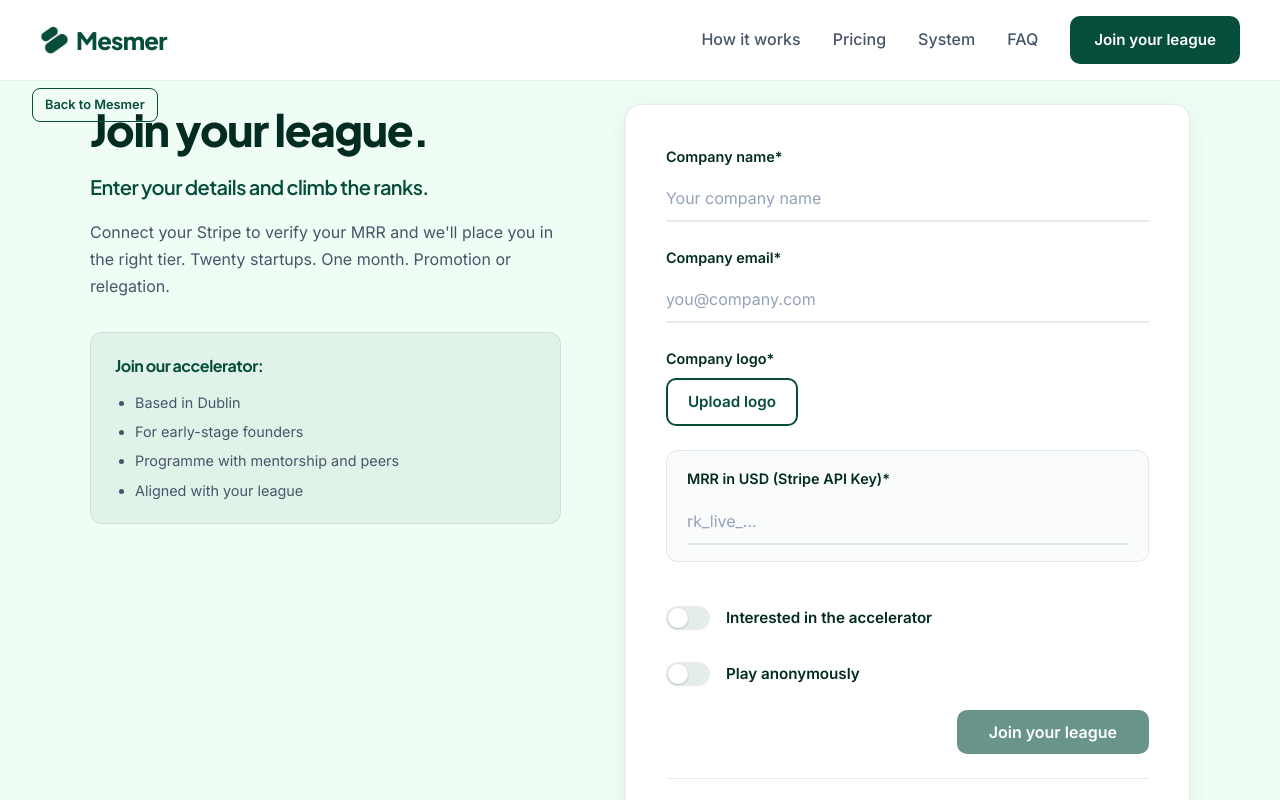
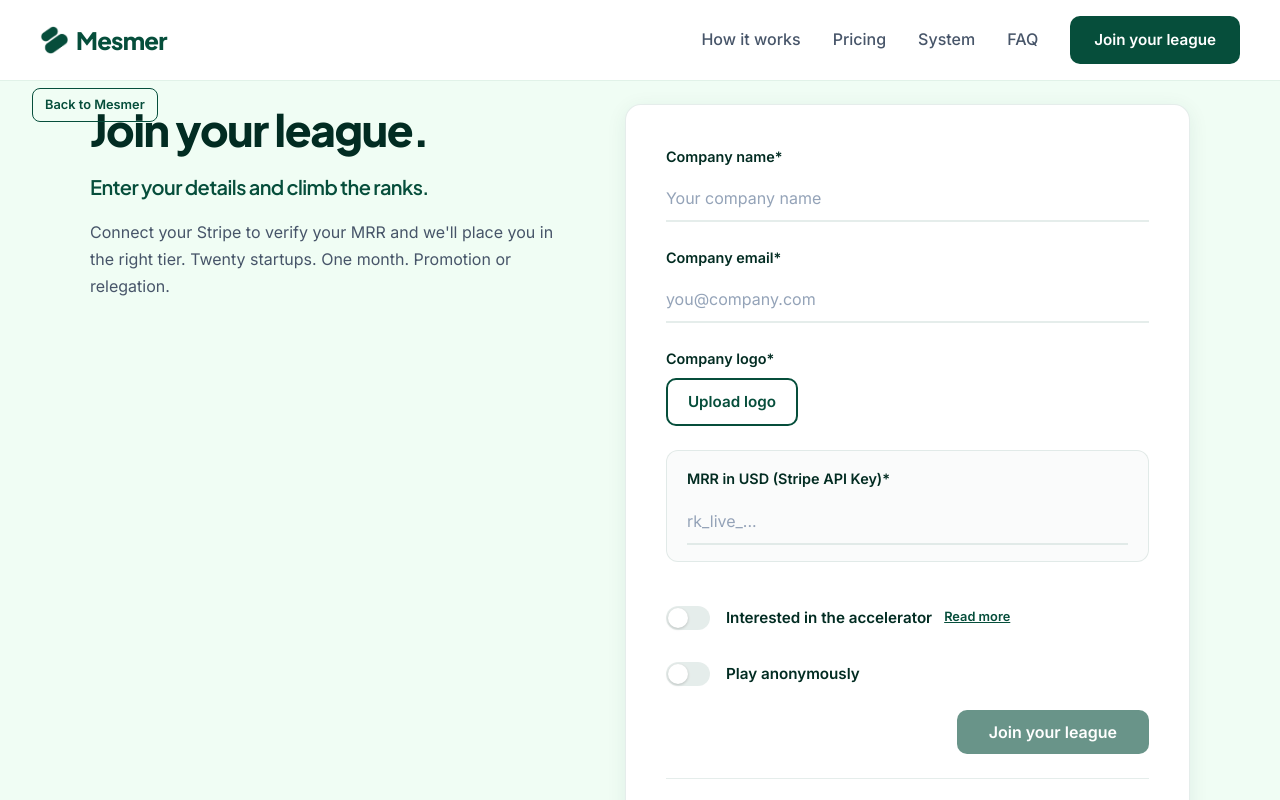
Before and after one commit to JustusvanM/Mesmer, a Next.js app: page /join in a window 1280 px wide. Shown: the top 800 px of the page. Built offline with nearby package versions, Linux system fonts and the light colour scheme.

Commit message:
Join page: Read more after accelerator toggle (smaller, underlined), form persist with localStorage until waitlist

```diff
--- a/app/join/join.module.css
+++ b/app/join/join.module.css
@@ -52,36 +52,18 @@
   margin: 0 0 1.5rem;
 }
 
-.joinAcceleratorBox {
-  margin-top: 2rem;
-  padding: 1.25rem 1.5rem;
-  background: rgba(6, 78, 59, 0.06);
-  border: 1px solid var(--border-subtle);
-  border-radius: 12px;
+.joinReadMore {
+  display: inline-block;
+  margin-left: 0.5rem;
+  font-size: 0.8rem;
+  font-weight: 600;
+  color: var(--emerald-deep);
+  text-decoration: underline;
+  transition: color 0.2s;
 }
 
-.joinAcceleratorTitle {
-  font-family: var(--font-plus-jakarta), sans-serif;
-  font-size: 1rem;
-  font-weight: 700;
-  color: var(--emerald-deep);
-  margin: 0 0 0.75rem;
-}
-
-.joinAcceleratorList {
-  margin: 0;
-  padding-left: 1.25rem;
-  font-size: 0.9rem;
-  color: var(--text-body);
-  line-height: 1.65;
-}
-
-.joinAcceleratorList li {
-  margin-bottom: 0.35rem;
-}
-
-.joinAcceleratorList li:last-child {
-  margin-bottom: 0;
+.joinReadMore:hover {
+  color: var(--emerald-mint);
 }
 
 .joinBackLink {
@@ -407,6 +389,12 @@
   gap: 0.25rem;
 }
 
+.joinAcceleratorToggleWrap .joinAnonymousContent {
+  flex-direction: row;
+  align-items: center;
+  flex-wrap: wrap;
+}
+
 .joinAnonymousText {
   font-size: 0.95rem;
   font-weight: 600;
--- a/app/join/page.tsx
+++ b/app/join/page.tsx
@@ -1,10 +1,12 @@
 "use client";
 
-import { useState } from "react";
+import { useState, useEffect } from "react";
 import Link from "next/link";
 import { Nav } from "@/components/Nav";
 import { Footer } from "@/components/Footer";
 import styles from "./join.module.css";
+
+const JOIN_FORM_STORAGE_KEY = "mesmer-join-form";
 
 const STRIPE_KEY_URL =
   "https://dashboard.stripe.com/apikeys/create?name=TrustMRR&permissions%5B%5D=rak_charge_read&permissions%5B%5D=rak_subscription_read&permissions%5B%5D=rak_plan_read&permissions%5B%5D=rak_bucket_connect_read&permissions%5B%5D=rak_file_read&permissions%5B%5D=rak_product_read";
@@ -22,6 +24,45 @@ export default function JoinPage() {
   const [showStripeHelp, setShowStripeHelp] = useState(false);
 
   const MAX_LOGO_SIZE_MB = 2;
+
+  // Restore form from localStorage on mount (answers persist until user reaches waitlist)
+  useEffect(() => {
+    if (typeof window === "undefined") return;
+    try {
+      const raw = localStorage.getItem(JOIN_FORM_STORAGE_KEY);
+      if (!raw) return;
+      const data = JSON.parse(raw) as Record<string, unknown>;
+      if (typeof data.name === "string") setName(data.name);
+      if (typeof data.email === "string") setEmail(data.email);
+      if (typeof data.stripeKey === "string") setStripeKey(data.stripeKey);
+      if (typeof data.logoLabel === "string") setLogoLabel(data.logoLabel);
+      if (typeof data.interestedInAccelerator === "boolean") setInterestedInAccelerator(data.interestedInAccelerator);
+      if (typeof data.anonymousMode === "boolean") setAnonymousMode(data.anonymousMode);
+    } catch {
+      // ignore invalid stored data
+    }
+  }, []);
+
+  // Persist form to localStorage when fields change (saved until successful submit → waitlist)
+  useEffect(() => {
+    if (typeof window === "undefined") return;
+    try {
+      localStorage.setItem(
+        JOIN_FORM_STORAGE_KEY,
+        JSON.stringify({
+          name,
+          email,
+          stripeKey,
+          logoLabel,
+          interestedInAccelerator,
+          anonymousMode,
+        })
+      );
+    } catch {
+      // ignore quota / private mode
+    }
+  }, [name, email, stripeKey, logoLabel, interestedInAccelerator, anonymousMode]);
+
   const MAX_LOGO_BYTES = MAX_LOGO_SIZE_MB * 1024 * 1024;
 
   const handleLogoChange = (e: React.ChangeEvent<HTMLInputElement>) => {
@@ -79,6 +120,11 @@ export default function JoinPage() {
         return;
       }
 
+      try {
+        localStorage.removeItem(JOIN_FORM_STORAGE_KEY);
+      } catch {
+        // ignore
+      }
       window.location.href = "/waitlist";
     } catch {
       setError("Something went wrong");
@@ -101,16 +147,6 @@ export default function JoinPage() {
               Connect your Stripe to verify your MRR and we&apos;ll place you in the right
               tier. Twenty startups. One month. Promotion or relegation.
             </p>
-
-            <div className={styles.joinAcceleratorBox} aria-label="Join our accelerator">
-              <h3 className={styles.joinAcceleratorTitle}>Join our accelerator:</h3>
-              <ul className={styles.joinAcceleratorList}>
-                <li>Based in Dublin</li>
-                <li>For early-stage founders</li>
-                <li>Programme with mentorship and peers</li>
-                <li>Aligned with your league</li>
-              </ul>
-            </div>
           </div>
 
           <div className={styles.joinFormWrap}>
@@ -229,6 +265,7 @@ export default function JoinPage() {
               <span className={styles.joinAnonymousSwitch} aria-hidden />
               <span className={styles.joinAnonymousContent}>
                 <span className={styles.joinAnonymousText}>Interested in the accelerator</span>
+                <Link href="/contact" className={styles.joinReadMore}>Read more</Link>
               </span>
             </label>
           </div>
```
